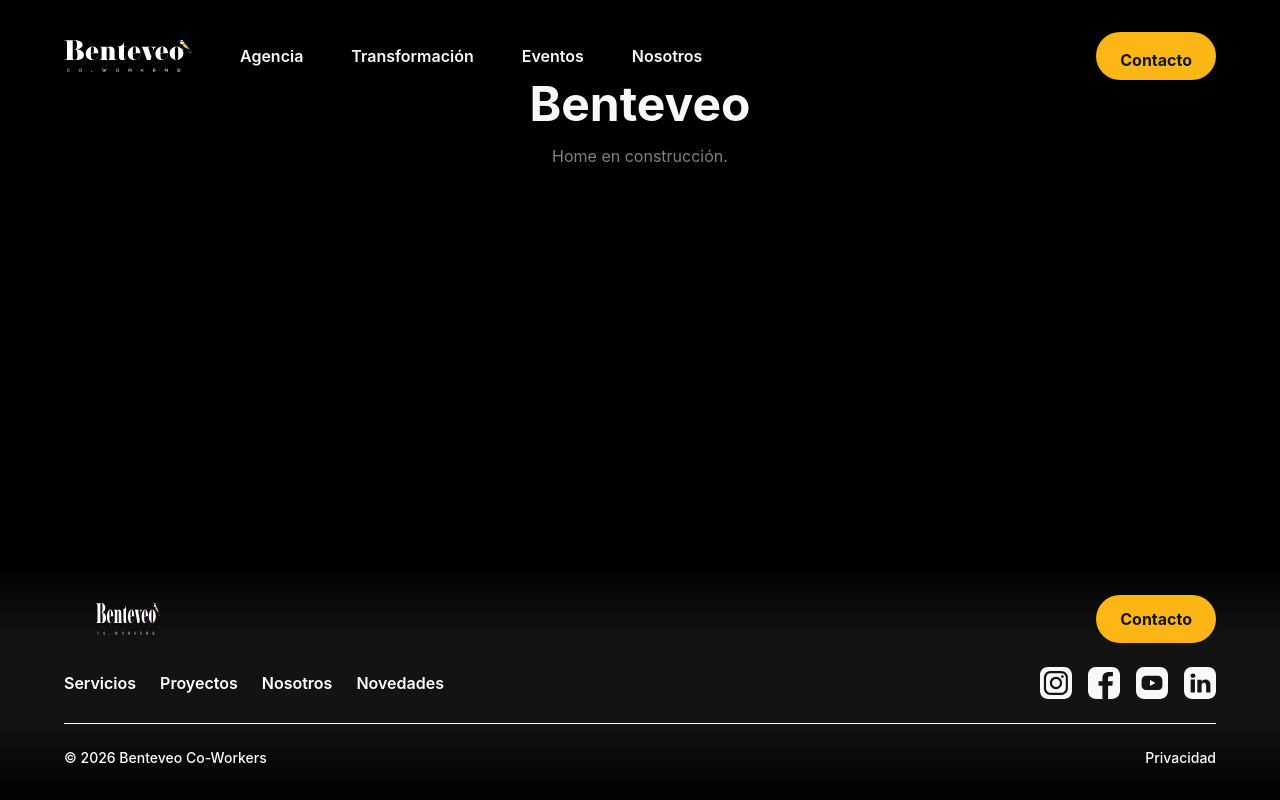
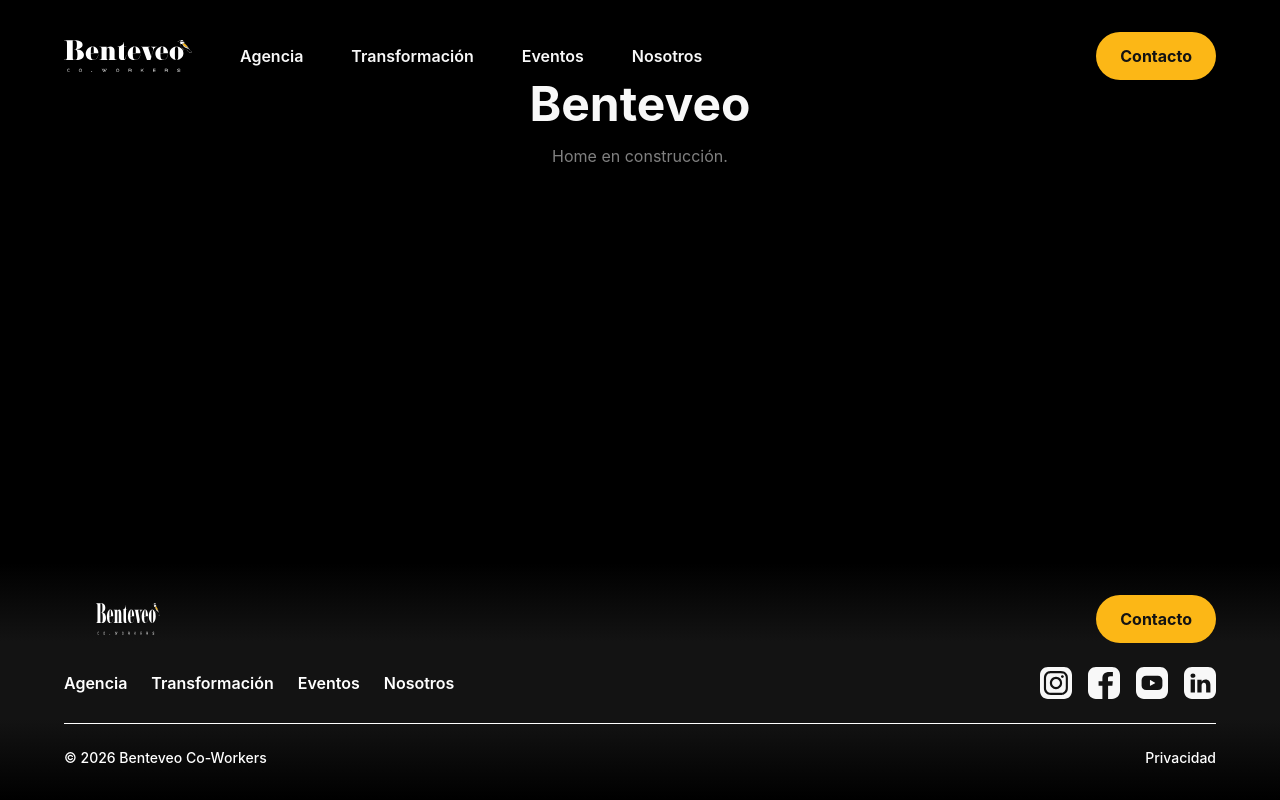
Before and after one commit to EmilioBensignor/WebBenteveo, a Nuxt app: page / in a window 1280 px wide. Built offline with nearby package versions, Linux system fonts and the light colour scheme.

Commit message:
Fix Hedaer y Footer max-w

```diff
--- a/app/components/Footer.vue
+++ b/app/components/Footer.vue
@@ -1,7 +1,6 @@
 <template>
-  <footer
-    class="w-full flex justify-center  bg-[linear-gradient(180deg,#000_0%,#131313_33%,#131313_66%,#000_100%)] py-8 xxl:py-16 px-4 md:px-7 lg:px-16 xxl:px-30">
-    <div class="w-full max-w-344 flex flex-col gap-6">
+  <footer class="w-full flex justify-center  bg-[linear-gradient(180deg,#000_0%,#131313_33%,#131313_66%,#000_100%)]">
+    <div class="w-full max-w-344 flex flex-col gap-6 py-8 xxl:py-16 px-4 md:px-7 lg:px-16 xxl:px-30 mx-auto">
       <div class="flex flex-col gap-6 sm:flex-row sm:justify-between sm:items-center">
         <img src="/img/transformacion/logo-benteveo.svg" alt="Benteveo" class="w-32 h-8 object-contain" width="128"
           height="32">
@@ -10,9 +9,9 @@
 
       <div class="flex flex-col gap-6 md:flex-row md:justify-between md:items-center">
         <nav class="flex flex-col gap-6 tab:flex-row tab:gap-6">
-          <NuxtLink v-for="link in links" :key="link" to="#"
+          <NuxtLink v-for="link in links" :key="link.label" :to="link.to"
             class="text-white font-semibold lg:hover:text-amarillo transition-colors duration-300">
-            {{ link }}
+            {{ link.label }}
           </NuxtLink>
         </nav>
         <div class="flex items-center gap-4">
@@ -34,6 +33,13 @@
 </template>
 
 <script setup>
-const links = ['Servicios', 'Proyectos', 'Nosotros', 'Novedades']
+import { ROUTE_NAMES } from '~/constants/routes'
+
+const links = [
+  { label: 'Agencia', to: '#' },
+  { label: 'Transformación', to: ROUTE_NAMES.transformacion },
+  { label: 'Eventos', to: '#' },
+  { label: 'Nosotros', to: '#' }
+]
 const redes = ['instagram', 'facebook', 'youtube', 'linkedin']
 </script>
--- a/app/components/Header.vue
+++ b/app/components/Header.vue
@@ -1,6 +1,6 @@
 <template>
-  <header class="w-full flex justify-center absolute top-8 left-0 z-50 px-4 md:px-7 lg:px-16 xxl:px-30">
-    <div class="w-full flex justify-between items-center">
+  <header class="w-full flex justify-center absolute top-8 left-0 z-50">
+    <div class="w-full max-w-344 flex justify-between items-center px-4 md:px-7 lg:px-16 xxl:px-30 mx-auto">
       <div class="w-full lg:w-auto flex justify-between items-center lg:gap-6">
         <NuxtLink :to="ROUTE_NAMES.home" aria-label="Benteveo">
           <img src="/img/transformacion/logo-benteveo.svg" alt="Benteveo" class="w-32 h-8" width="128" height="32">
@@ -8,12 +8,12 @@
 
         <nav class="hidden lg:flex items-center">
           <NuxtLink v-for="link in links" :key="link.label" :to="link.to"
-            class="hover:bg-amarillo/10 [&.router-link-active]:bg-amarillo/10 rounded-full text-blanco hover:text-amarillo [&.router-link-active]:text-amarillo font-semibold transition-colors duration-300 py-3 px-6">
+            class="hover:bg-amarillo/10 rounded-full text-blanco hover:text-amarillo [&.router-link-active]:text-amarillo font-semibold transition-colors duration-300 py-3 px-6">
             {{ link.label }}
           </NuxtLink>
         </nav>
       </div>
-      <ButtonPrimary to="#contacto" class="hidden! lg:block!">Contacto</ButtonPrimary>
+      <ButtonPrimary to="#contacto" class="hidden! lg:inline-flex!">Contacto</ButtonPrimary>
 
       <button class="size-12 lg:hidden flex justify-center items-center text-amarillo cursor-pointer"
         aria-label="Abrir menú" @click="open = true">
@@ -38,7 +38,8 @@
 
           <nav class="w-full flex flex-col items-start">
             <NuxtLink v-for="link in links" :key="link.label" :to="link.to"
-              class="w-full flex items-center [&.router-link-active]:bg-amarillo/10 rounded-full text-blanco [&.router-link-active]:text-amarillo text-sm font-semibold px-5 py-4" @click="open = false">
+              class="w-full flex items-center [&.router-link-active]:bg-amarillo/10 rounded-full text-blanco [&.router-link-active]:text-amarillo text-sm font-semibold px-5 py-4"
+              @click="open = false">
               {{ link.label }}
             </NuxtLink>
           </nav>
--- a/app/constants/transformacion.js
+++ b/app/constants/transformacion.js
@@ -28,7 +28,7 @@
 export const industrias = [
   { icon: 'material-symbols:health-cross-outline-rounded', label: 'Salud' },
   { icon: 'material-symbols:school-outline-rounded', label: 'Educación' },
-  { icon: 'material-symbols:domain-rounded', label: 'Real State' },
+  { icon: 'material-symbols:domain-rounded', label: 'Real Estate' },
   { icon: 'material-symbols:wheat-outline-rounded', label: 'Agroindustria' },
   { icon: 'material-symbols:cardiology-outline-rounded', label: 'Fitness' },
   { icon: 'material-symbols:account-balance-outline-rounded', label: 'Fintech' },
```
